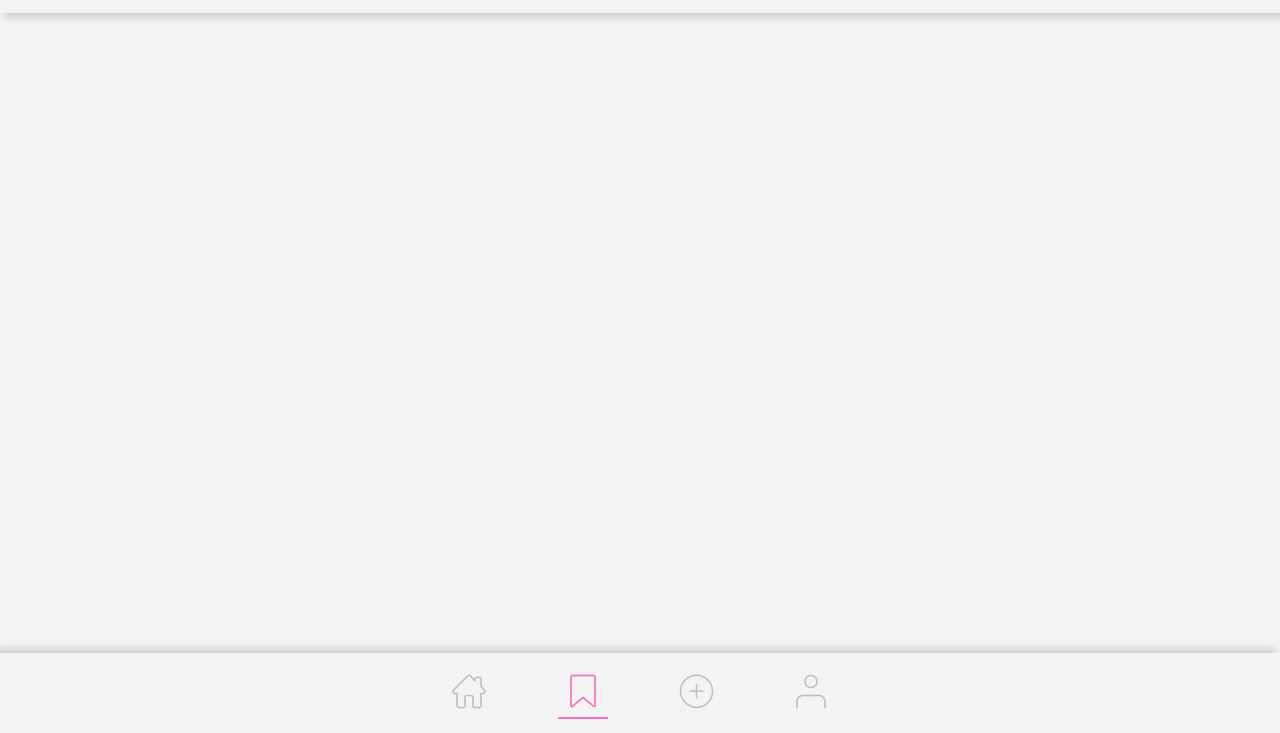
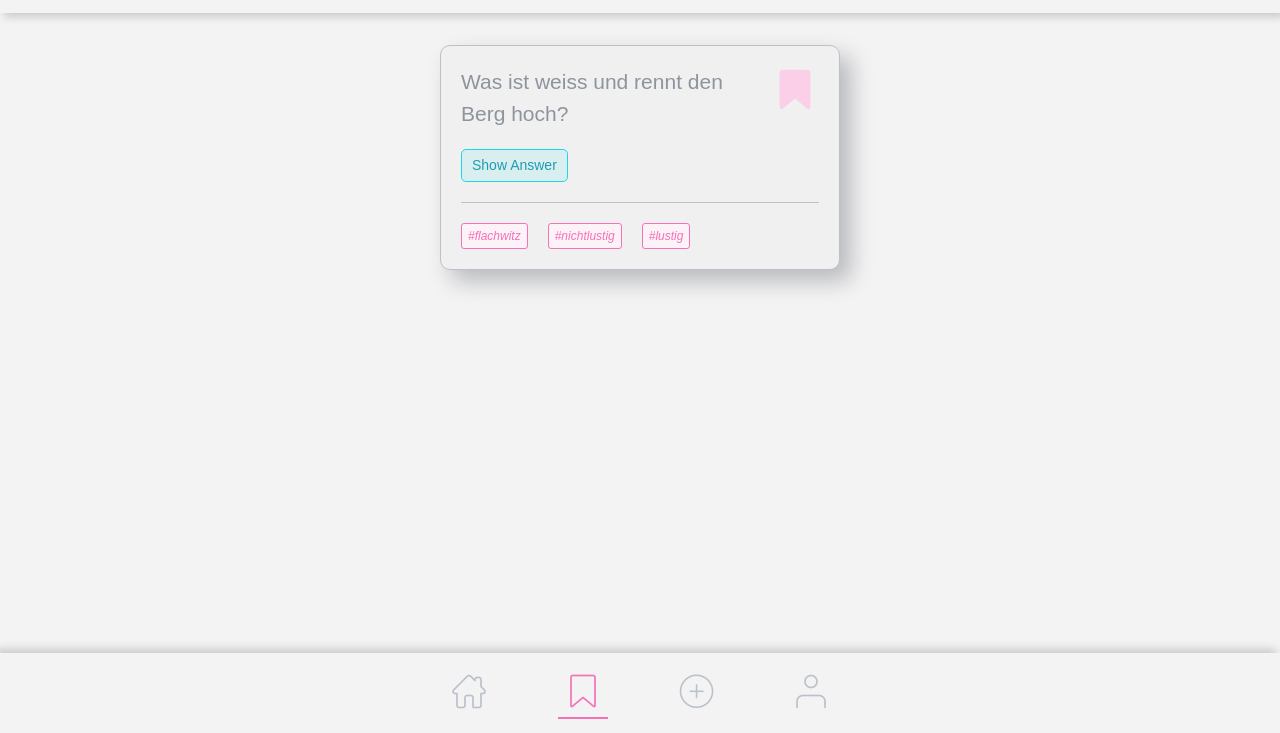
Before and after one commit to Stephan-mit-Ph/Quiz-App, a plain HTML site: page bookmark.html in a window 1280 px wide. Shown: the part 67-800 px from the top of the page. Drawn offline with Linux system fonts and the light colour scheme; files whose address does not match are found by name.

Commit message:
add bookmark page

```diff
--- a/bookmark.html
+++ b/bookmark.html
@@ -12,7 +12,28 @@
   <header class="header">
     <h1 class="header__title">Quiz App</h1>
   </header>
-
+  <main>
+  <div class="card--list">
+    <article class="card">
+        <div class="card__header">
+          <h1 class="card__question">Was ist weiss und rennt den Berg hoch?</h1>
+            <i class="icon-bookmark-filled" data-js="bookmark-btn"></i>
+        </div>
+        <div class="card__main">
+          <div class="btn--wrapper">
+            <button class="btn btn--answer" data-js="answer-button">Show Answer</button>
+          </div>
+          <section class="card__answer" data-js="card-answer">
+            <p class="answer">Eine Lawine mit Heimweh.</p>
+          </section>
+        </div>
+        <div class="card__footer">
+          <div class="footer__tag">#flachwitz</div>
+          <div class="footer__tag">#nichtlustig</div>
+          <div class="footer__tag">#lustig</div>
+        </div>
+    </article>
+  </main>
   <footer class="footer">
     <nav class="footer__nav">
         <a class="nav__link" href="index.html"><span class="icon-home nav__icon"></span> </a>
```
